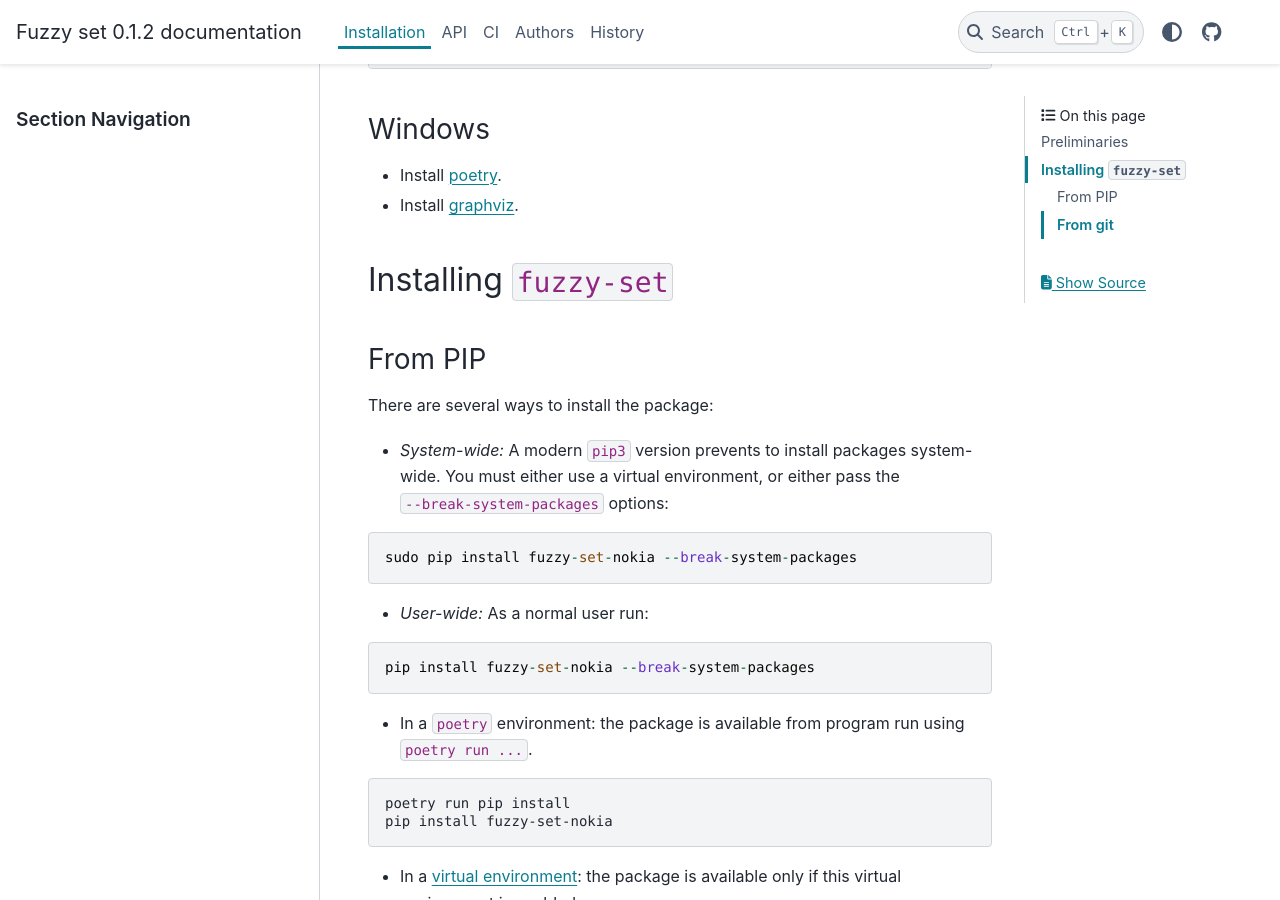
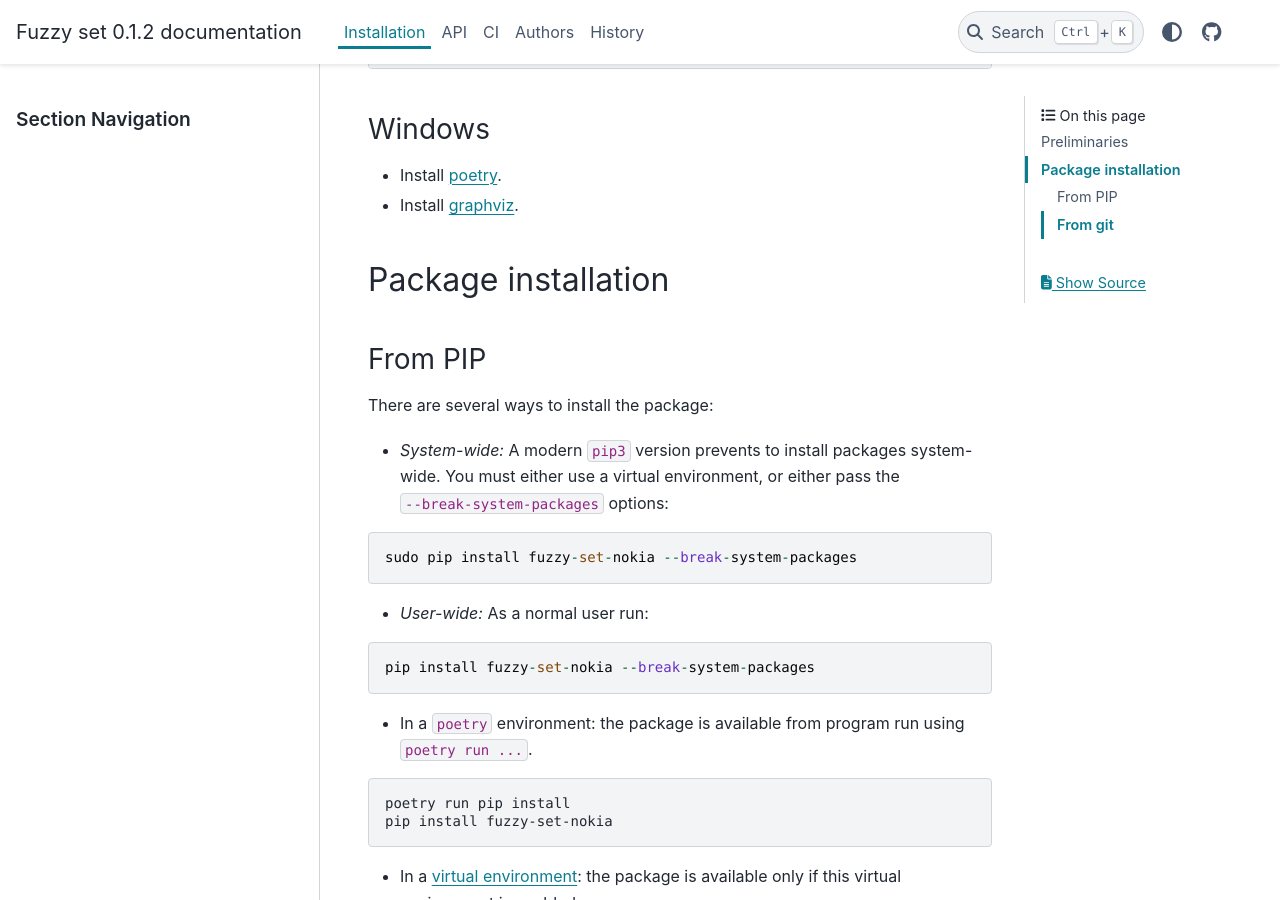
Before and after one commit to Nokia-Bell-Labs/fuzzy-set, a Sphinx documentation site: the page built from docs/installation.md, in a window 1280 px wide and 900 px high, scrolled down 744 px. Built offline with Sphinx 7.4.7 and the PyData theme 0.15.4, drawn with Linux system fonts in a browser that asks for light colours; pages that are not in the unit, such as notebooks, are missing from menus.

Commit message:
Minor change

```diff
--- a/docs/installation.md
+++ b/docs/installation.md
@@ -29,7 +29,7 @@ sudo pip3 install sphinx_mdinclude --break-system-packages
 * Install [poetry](https://pypi.org/project/poetry/).
 * Install [graphviz](https://jupyter.org/install).
 
-## Installing `fuzzy-set`
+## Package installation
 ### From PIP
 
 There are several ways to install the package:
```
